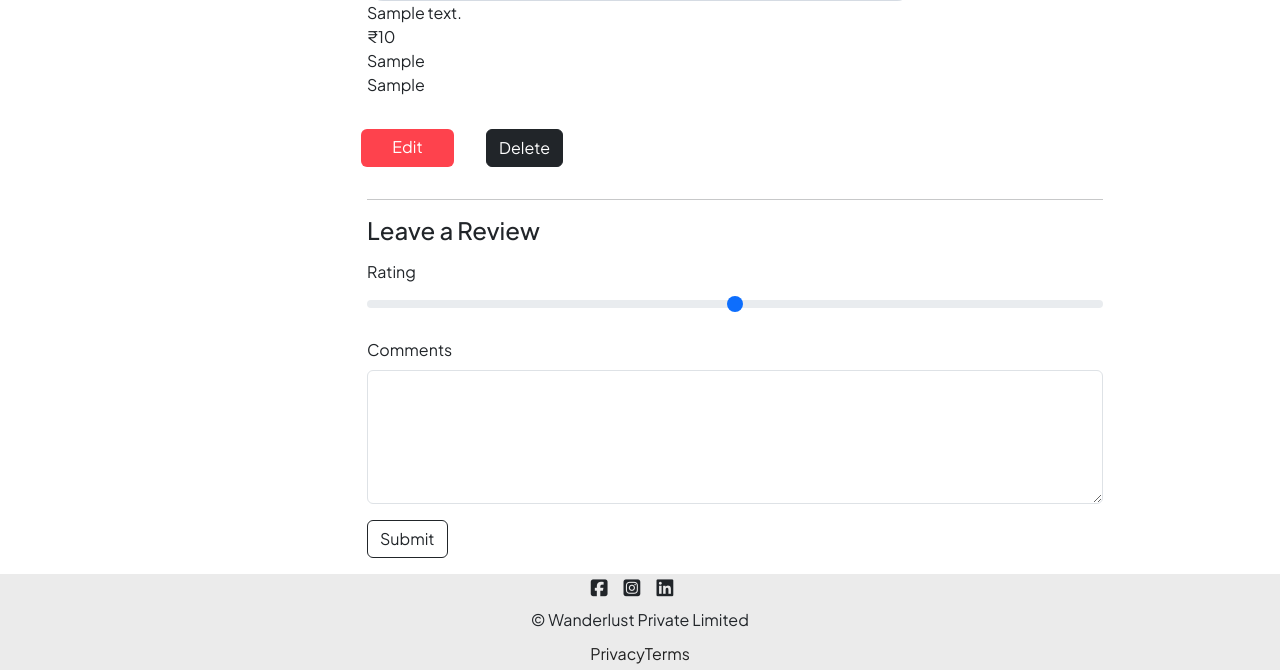
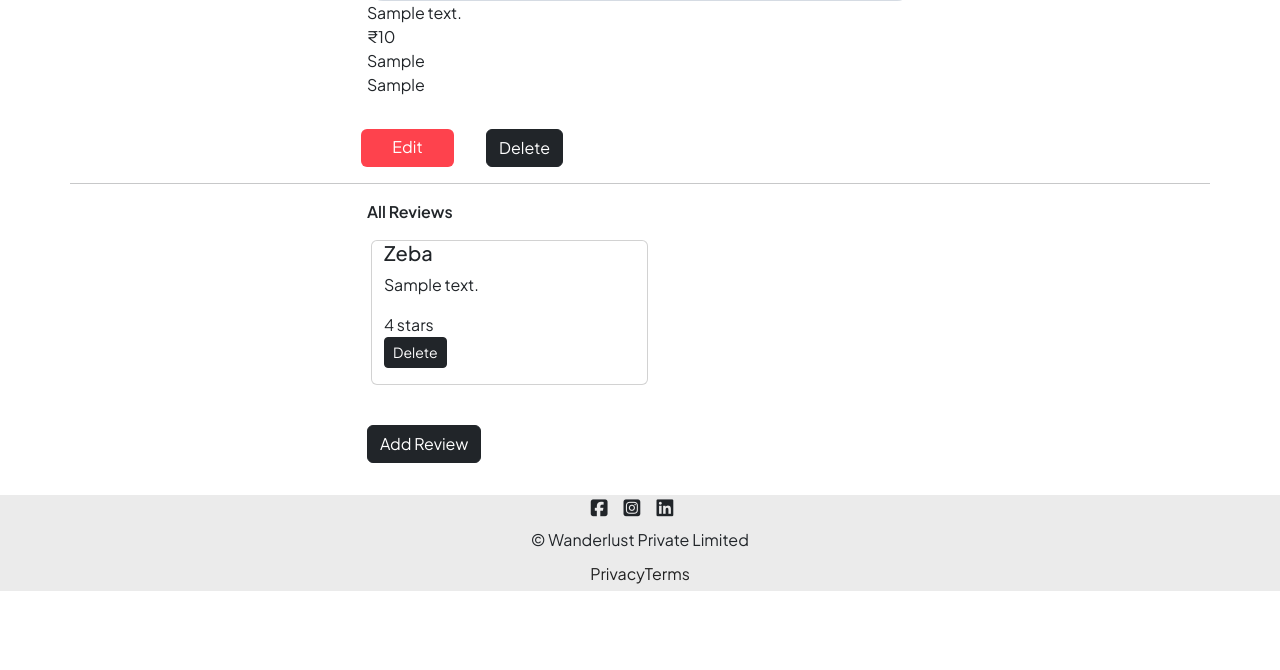
Before and after one commit to zebakatarki/Airbnb, a Node server app: page /listings/600000000000000000000001 in a window 1280 px wide. Shown: the part 369-1039 px from the top of the page. After the commit the page ends 960 px from the top, so only its background shows below. Run offline with Node 20, Linux system fonts and the light colour scheme; tables that the repository leaves empty hold one stand-in row (values such as "Sample post"); grey boxes marked "Sample" are stand-in pictures; some libraries are stand-ins or nearby versions.

Commit message:
Added More Functionalities to Review model

```diff
--- a/app.js
+++ b/app.js
@@ -86,7 +86,7 @@ app.get("/listings/new",(req,res)=>{
 //SHOW Route
 app.get("/listings/:id",wrapAsync(async(req,res)=>{
     let{id}=req.params;
-    const listing=await Listing.findById(id);
+    const listing=await Listing.findById(id).populate("reviews"); //Populating reviews with their details
     res.render("listings/show.ejs",{listing});
 }))
 
@@ -184,6 +184,17 @@ app.delete("/listings/:id",wrapAsync(async(req,res)=>{
     res.redirect("/listings");
 }));
 
+//<================REVIEWS=====================>
+
+//Review get request
+app.get("/listings/:id/reviews",async(req,res)=>{
+    let {id}=req.params;
+    // console.log(id);
+    const listing=await Listing.findById(id);
+    console.log(listing);
+    res.render("listings/review.ejs",{listing});
+})
+
 //Review POST ROUTE
 app.post("/listings/:id/reviews",validateReview, wrapAsync(async(req,res)=>{
     let listing = await Listing.findById(req.params.id);
@@ -199,6 +210,21 @@ app.post("/listings/:id/reviews",validateReview, wrapAsync(async(req,res)=>{
 
     res.redirect(`/listings/${listing._id}`);
 }));
+
+//Review Delete Route
+app.delete("/listings/:id/reviews/:reviewId", wrapAsync(async(req,res)=>{
+    let {id , reviewId} = req.params;
+    //Deleting the perticular review from listing's review array also
+    //So here firstly v are finding the listing which is matched to the id
+    //Secondly v r pulling the perticular review via its id from reviews array of Listing
+    await Listing.findByIdAndUpdate(id,{$pull:{reviews: reviewId}});
+
+    //Deleting the perticular review from review model or collection
+    await Review.findByIdAndDelete(reviewId);
+
+    res.redirect(`/listings/${id}`);
+})
+);
 
 // app.get("/testListing",async(req,res)=>{
 //     adding document
--- a/models/listing.js
+++ b/models/listing.js
@@ -1,5 +1,7 @@
 const mongoose=require("mongoose");
 const Schema=mongoose.Schema;
+//Required the review
+const Review = require("./review.js");
 
 const listingSchema = new Schema({
     title:{
@@ -34,5 +36,11 @@ const listingSchema = new Schema({
     ],
 });
 
+listingSchema.post("findOneAndDelete",async(listing)=>{
+    if(listing){
+        await Review.deleteMany({_id:{$in: listing.reviews}});
+    }
+});
+
 const Listing = mongoose.model("Listing", listingSchema);
 module.exports=Listing;
--- a/public/css/style.css
+++ b/public/css/style.css
@@ -56,7 +56,7 @@ body{
 }
 
 /* Cards */
-.card{
+.listing-card{
     border:none !important;
     margin-bottom: 2rem;
 }
@@ -115,3 +115,12 @@ body{
 .edit-inp{
     height: 40px;
 } */
+
+/* reviews page */
+.review-page{
+    margin-top: 25px;
+    border: 2px solid black;
+    padding-left:8px;
+    padding-right:8px;
+    padding-bottom:13px;
+}
--- a/views/listings/index.ejs
+++ b/views/listings/index.ejs
@@ -13,7 +13,7 @@
             <!-- Show Listing -->
             <a href="/listings/<%= listing._id %>" class="listing-link">
             <!-- card styling from bootstrap -->
-            <div class="card col">
+            <div class="card col listing-card">
             <img src="<%= listing.image %>"
             class="card-img-top"
             alt="listing_image"
--- a/views/listings/show.ejs
+++ b/views/listings/show.ejs
@@ -10,7 +10,7 @@
         <h3><%= listing.title %></h3>
     </div>
 
-    <div class="card col-6 offset-3 show-card">
+    <div class="card col-6 offset-3 show-card listing-card">
         <img src="<%= listing.image %>" class="card-img-top show-img" alt="listing_image">
         <div class="card-body">
             <p class="card-text">
@@ -28,25 +28,44 @@
     </form>
     </div>
 
-    <!-- Review Section -->
-    <div class="col-8 offset-3 mb-3">
-        <hr>
-        <h4> Leave a Review </h4>
-        <!--  -->
-        <form method="post" action="/listings/<%= listing.id %>/reviews" novalidate class="needs-validation">
-            <div class="mb-3 mt-3">
-                <label for="rating" class="form-label">Rating</label>
-                <input type="range" min="1" max="5" id="rating" name="review[rating]" class="form-range">
+    <hr>
+
+    <!-- <div class="offset-3">
+    <h4>All Reviews</h4> -->
+    <!-- <p><= listing.reviews %></p> -->
+    <!-- <ul> -->
+    <!-- < for(review of listing.reviews){%>
+        <li><= review.Comment %>&nbsp;&nbsp;&nbsp;<b>,</b><= review.rating %> stars</li>
+    < } %>
+    </ul>
+    </div> -->
+
+    <!-- Displaying reviews in card form -->
+    <!-- <div class="offset-3"> -->
+
+    <div class="col-7 offset-3 mb-3">
+
+    <p><b>All Reviews</b></p>
+    <div class="row">
+    <% for(review of listing.reviews){%>
+        <div class="card col-5 ms-3 mb-3">
+            <div class="card-body">
+                <h5 class="card-title">Zeba</h5>
+                <p class="card-text"><%= review.Comment %></p>
+                <p class="card-text"><%= review.rating %> stars</p>
             </div>
+            <form class="mb-3" method="post" action="/listings/<%= listing._id %>/reviews/<%= review._id %>?_method=delete">
+                <button class="btn btn-sm btn-dark">Delete</button>
+            </form>
+        </div>
+    <% } %>
+    </div>
+<!-- </div> -->
+    <br>
+    <!-- Add Review Button -->
+    <form method="get" action="/listings/<%= listing.id %>/reviews">
+        <button class="btn btn-dark  review mb-3"> Add Review </button>
+    </form>
 
-            <div class="mb-3 mt-3">
-                <label for="Comment" class="form-label">Comments</label>
-                <textarea name="review[Comment]" id="comment" cols="30" rows="5"  class="form-control" required></textarea>
-                <div class="invalid-feedback">Please add some comments for review</div>
-            </div>
-
-            <button class="btn btn-outline-dark">Submit</button>
-
-        </form>
     </div>
     </div>
```
Also changed, not shown: views/listings/review.ejs (added, +28 -0 lines).
